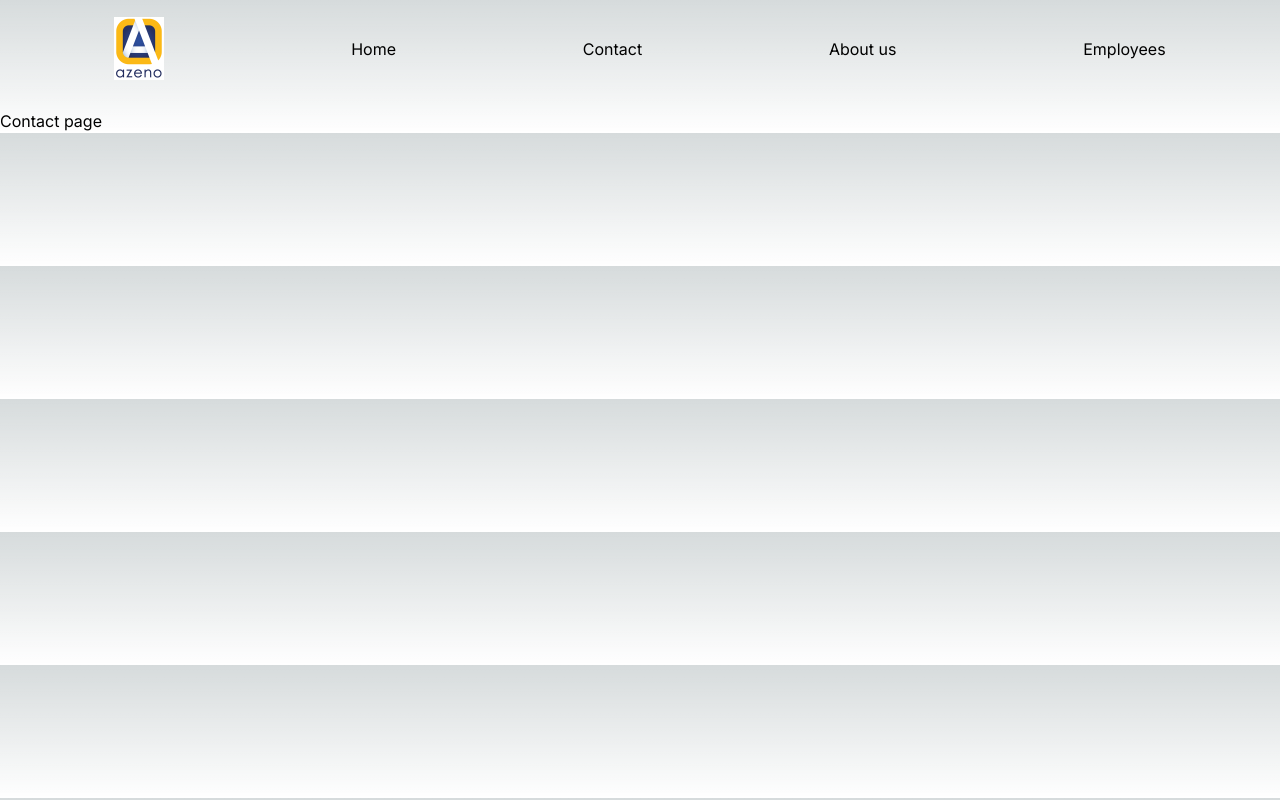
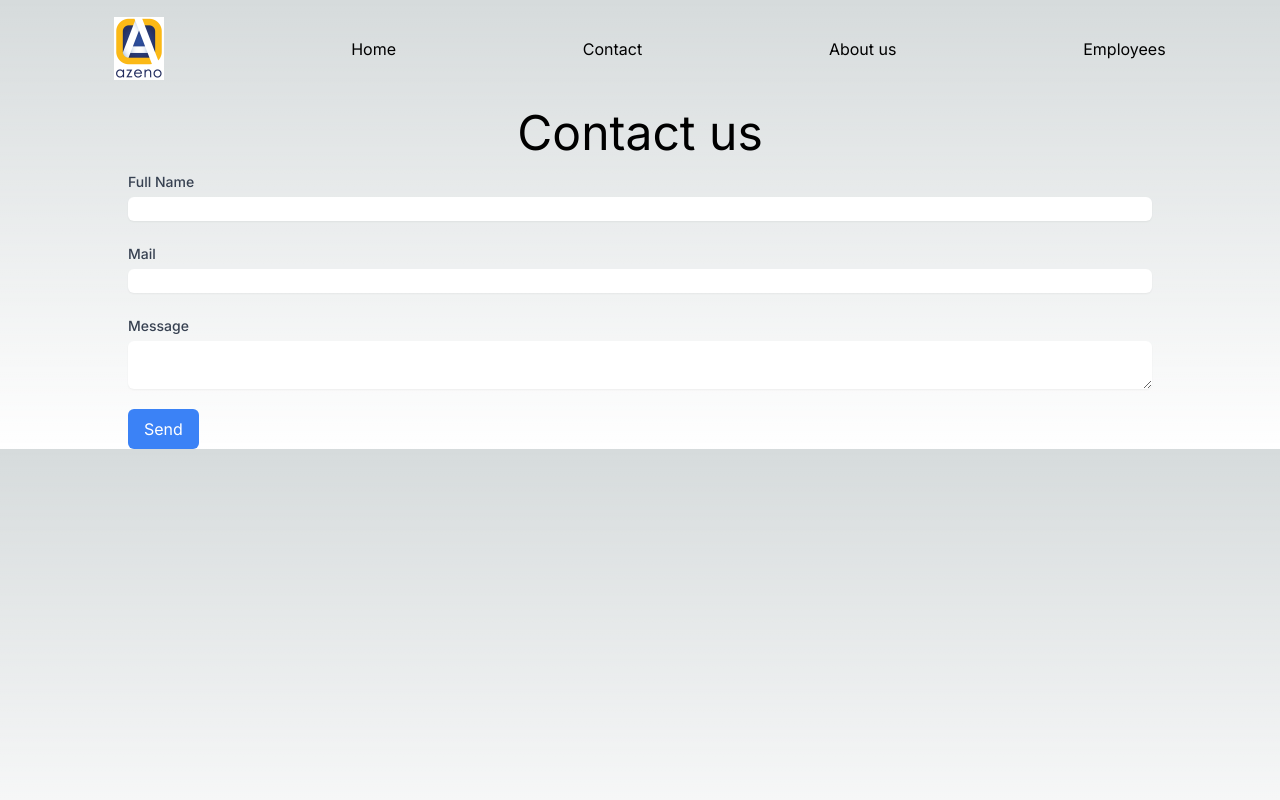
Before and after one commit to MaciejMogilewski/azeno_site, a Next.js app: page /contact in a window 1280 px wide. Built offline with nearby package versions, Linux system fonts and the light colour scheme.

Commit message:
Add form contact with using reack hook form and use callApi to send server

```diff
--- a/api/db.json
+++ b/api/db.json
@@ -85,5 +85,13 @@
         }
       ]
     }
+  ],
+  "messages": [
+    {
+      "fullName": "jarek",
+      "mail": "jarek@dupa.pl",
+      "message": "jarek ma kota\n",
+      "id": 1
+    }
   ]
 }
--- a/package.json
+++ b/package.json
@@ -25,6 +25,7 @@
     "postcss": "8.4.24",
     "react": "18.2.0",
     "react-dom": "18.2.0",
+    "react-hook-form": "^7.45.0",
     "tailwindcss": "3.3.2",
     "typescript": "5.1.3"
   }
--- a/src/app/(custom_layout)/contact/page.tsx
+++ b/src/app/(custom_layout)/contact/page.tsx
@@ -1,6 +1,8 @@
-function Page(props) {
+import FormContact from "@/components/FormContact";
+
+function Page() {
     return (
-        <div>Contact page</div>
+        <FormContact />
     );
 }
 
--- /dev/null
+++ b/src/components/FormContact.tsx
@@ -0,0 +1,47 @@
+'use client'
+
+import {SubmitHandler, useForm} from "react-hook-form";
+import React from "react";
+import apiCall from "@/api/api";
+
+type Inputs = {
+    fullName: string;
+    mail: string;
+    message: string;
+}
+
+function FormContact() {
+    const {
+        register,
+        handleSubmit,
+        watch,
+        formState: { errors },
+    } = useForm<Inputs>()
+
+    const onSubmit: SubmitHandler<Inputs> = (data) => {
+        apiCall({endpoint: "messages", method: "POST", body: data})
+    }
+
+    return (
+        <div className="max-w-5xl m-auto">
+            <h1 className="text-center mb-3 text-5xl">Contact us</h1>
+            <form onSubmit={handleSubmit(onSubmit)}>
+                <div className="mb-5">
+                    <label htmlFor="name" className="text-sm font-medium text-gray-700">Full Name</label>
+                    <input id="name" className="mt-1 block w-full rounded-md border-gray-300 shadow-sm focus:border-blue-500 focus:ring-blue-500 text-black" {...register("fullName")}/>
+                </div>
+                <div className="mb-5">
+                    <label htmlFor="mail" className="text-sm font-medium text-gray-700">Mail</label>
+                    <input id="mail" className="mt-1 block w-full rounded-md border-gray-300 shadow-sm focus:border-blue-500 focus:ring-blue-500 text-black" {...register("mail")}/>
+                </div>
+                <div className="mb-5">
+                    <label htmlFor="message" className="text-sm font-medium text-gray-700">Message</label>
+                    <textarea id="message" className="mt-1 block w-full rounded-md border-gray-300 shadow-sm focus:border-blue-500 focus:ring-blue-500 text-black" {...register("message")}/>
+                </div>
+                <button className="px-4 py-2 bg-blue-500 text-white rounded-md hover:bg-blue-600">Send</button>
+            </form>
+        </div>
+    );
+}
+
+export default FormContact;
```
Also changed, not shown: 1 other file (tests, documents, lock files or other folders).
